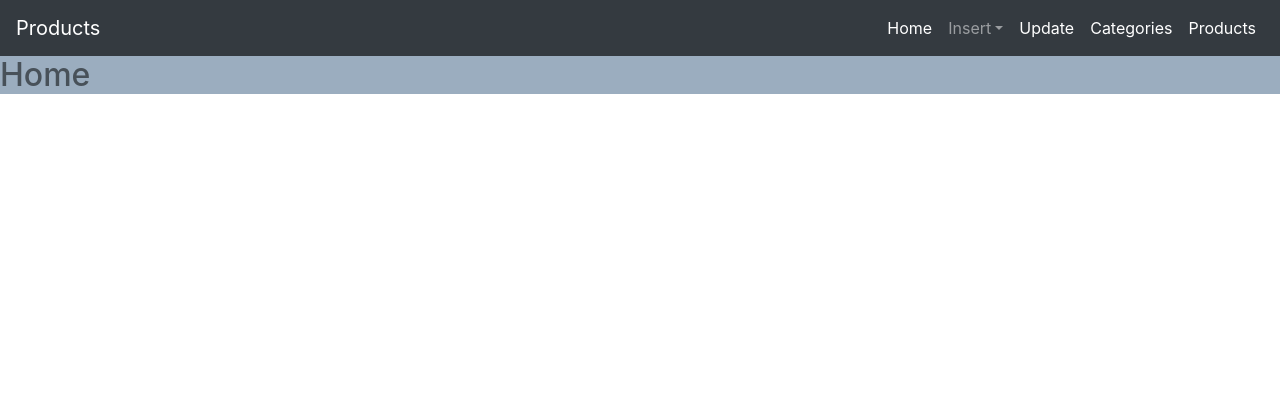
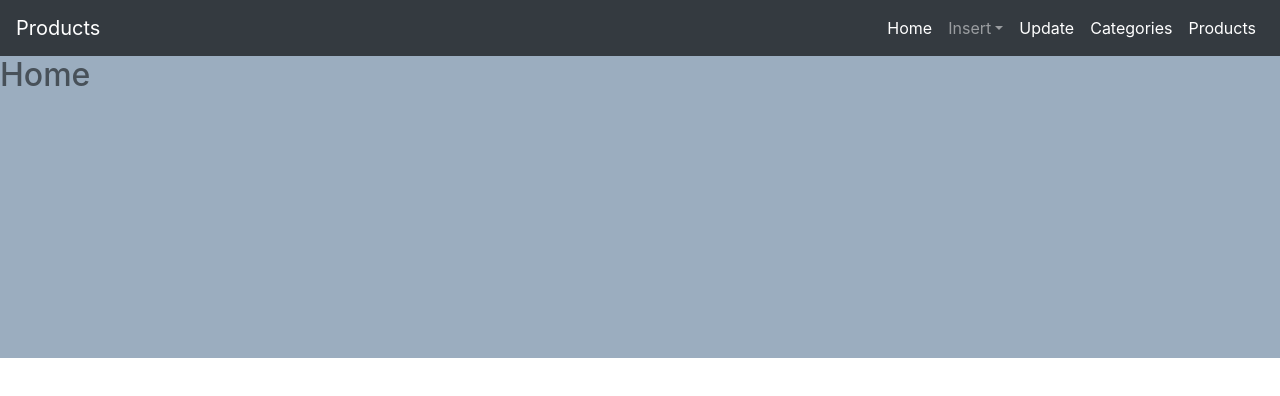
Before and after one commit to lucasmsa/simple-crud-application, a React (Create React App) app in the folder client/: page / in a window 1280 px wide. Shown: the top 396 px of the page. Built offline with nearby package versions, Linux system fonts and the light colour scheme; a web font is replaced by a local one.

Commit message:
filled blank spaces

```diff
--- a/client/src/App.js
+++ b/client/src/App.js
@@ -39,7 +39,7 @@ export default function App() {
 
   return (
     <Router >
-      <div class='full-height'>
+      <div class='full-height' style={{paddingBottom: '20%'}}>
         <Navbar color="dark" dark expand='md'>
           <NavbarBrand to='/'>Products</NavbarBrand>
           <NavbarToggler onClick={toggle} />
```
Also changed, not shown: 1 other file (tests, documents, lock files or other folders).
